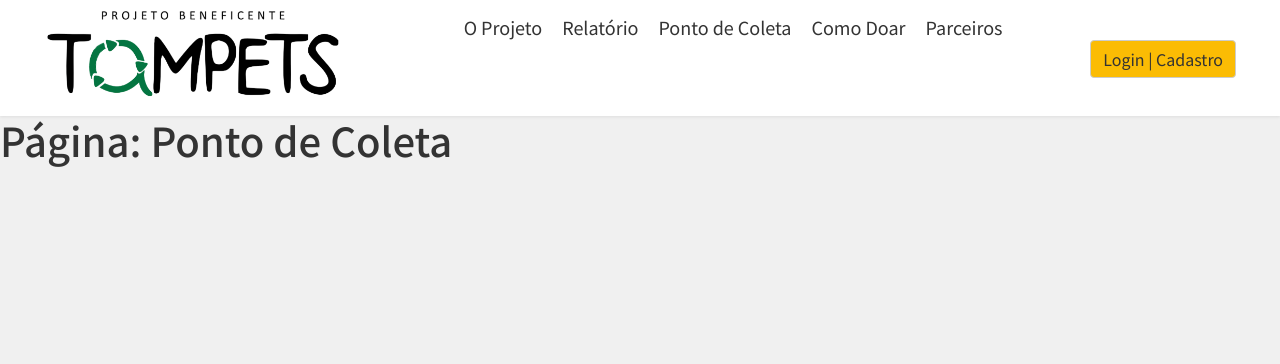
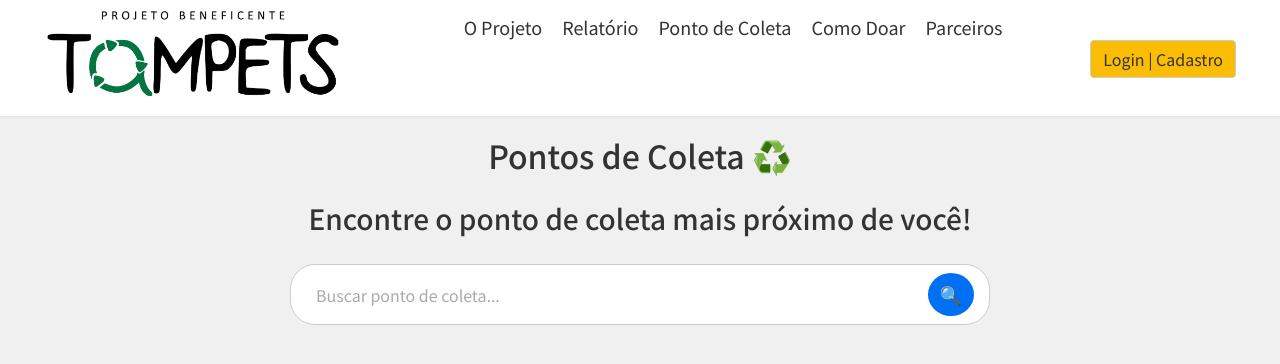
Before and after one commit to DaianeKCamargo/FATEC_ProjetoIntegrador2, a Next.js app in the folder tampets/: page /pontoColeta in a window 1280 px wide. Shown: the top 364 px of the page. Built offline with nearby package versions, Linux system fonts and the light colour scheme.

Commit message:
Criação SearchBar e implementação
Criei o componente da barra de pesquisa e o style dela e adicionei na page ponto de coleta.

```diff
--- /dev/null
+++ b/tampets/src/Components/SearchBar.tsx
@@ -0,0 +1,40 @@
+"use client";
+
+import { useState, FormEvent, ChangeEvent } from "react";
+import styles from "../style/SearchBar.module.css"; // 👈 Caminho ajustado
+
+interface SearchBarProps {
+  placeholder?: string;
+  onSearch?: (query: string) => void;
+}
+
+export default function SearchBar({
+  placeholder = "Buscar...",
+  onSearch,
+}: SearchBarProps) {
+  const [query, setQuery] = useState<string>("");
+
+  const handleSubmit = (e: FormEvent<HTMLFormElement>) => {
+    e.preventDefault();
+    if (onSearch) onSearch(query);
+  };
+
+  const handleChange = (e: ChangeEvent<HTMLInputElement>) => {
+    setQuery(e.target.value);
+  };
+
+  return (
+    <form className={styles.searchBar} onSubmit={handleSubmit}>
+      <input
+        type="text"
+        value={query}
+        onChange={handleChange}
+        placeholder={placeholder}
+        className={styles.input}
+      />
+      <button type="submit" className={styles.button} aria-label="Buscar">
+        🔍
+      </button>
+    </form>
+  );
+}
--- a/tampets/src/app/pontoColeta/page.tsx
+++ b/tampets/src/app/pontoColeta/page.tsx
@@ -1,5 +1,26 @@
+'use client';
+import SearchBar from "@/Components/SearchBar";
+
+
 export default function pontoColeta() {
+    const handleSearch = (query: string) => {
+    console.log("Busca:", query);
+  };
     return (
-        <h1>Página: Ponto de Coleta</h1>
+         <section  style={{
+        display: "flex",
+        justifyContent: "center", // alinha horizontalmente
+        alignItems: "center",     // alinha verticalmente
+        flexDirection: "column",  // empilha verticalmente
+        gap: "20px",              // espaçamento entre elementos
+        marginTop: "20px"
+      }}
+    >
+            <h2>Pontos de Coleta ♻️</h2>
+            <h3>Encontre o ponto de coleta mais próximo de você!</h3>
+            <div style={{ width: "100%", display: "flex", justifyContent: "center" }}>
+                 <SearchBar placeholder="Buscar ponto de coleta..." onSearch={handleSearch} />
+            </div>
+         </section>
     )
 }
--- /dev/null
+++ b/tampets/src/style/SearchBar.module.css
@@ -0,0 +1,53 @@
+.searchBar {
+  display: flex;
+  align-items: center;
+  justify-content: space-between;
+  width: 100%;
+  max-width: 700px; /* ← aumente aqui (ex: 600px, 700px, 800px) */
+  background: #fff;
+  border: 1px solid #ccc;
+  border-radius: 25px;
+  padding: 8px 15px;
+  transition: box-shadow 0.3s ease;
+}
+
+
+.searchBar:focus-within {
+  box-shadow: 0 0 0 2px #0070f3;
+}
+
+.input {
+  flex: 1;
+  border: none;
+  outline: none;
+  font-size: 16px;
+  padding: 8px 10px;
+  border-radius: 25px;
+  color: #333;
+  background: transparent;
+}
+
+.input::placeholder {
+  color: #aaa;
+}
+
+.button {
+  background: #0070f3;
+  border: none;
+  color: white;
+  font-size: 18px;
+  padding: 8px 12px;
+  border-radius: 50%;
+  cursor: pointer;
+  transition: background 0.3s ease;
+}
+
+.button:hover {
+  background: #0056b3;
+}
+
+@media (max-width: 600px) {
+  .searchBar {
+    max-width: 90%; /* ocupa quase toda a tela no celular */
+  }
+}
```
